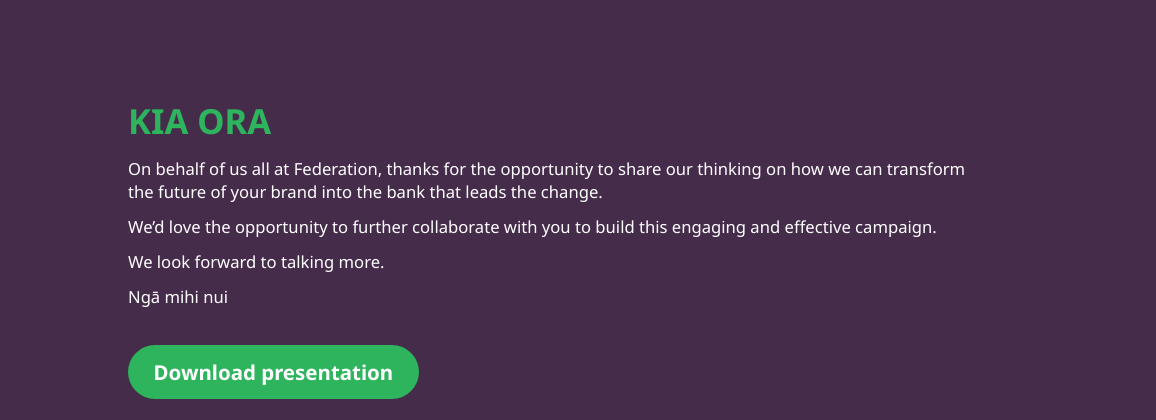
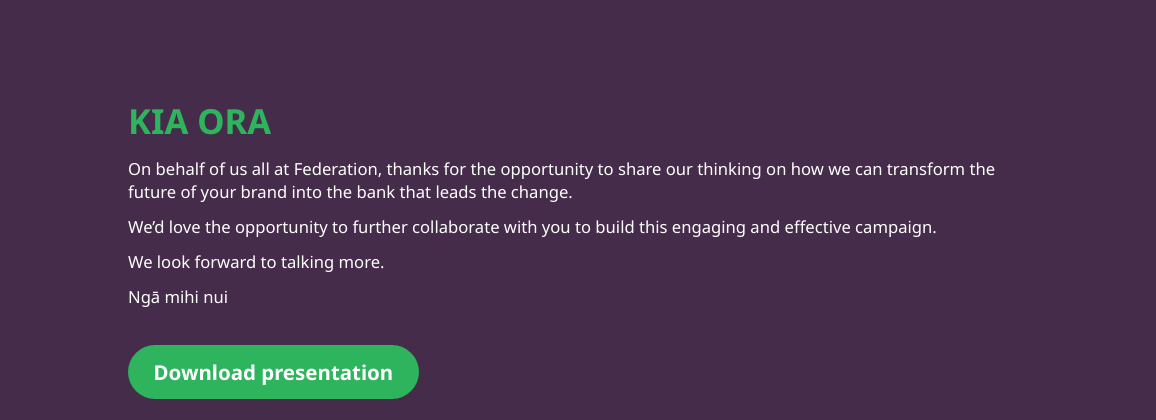
Before and after one commit to thisisannie/co-op, a website: page index.html in a window 1280 px wide. Shown: the part 151-571 px from the top of the page, 0-1156 px from the left. Drawn offline with Linux system fonts and the light colour scheme.

Commit message:
Section padding tweak

```diff
--- a/assets/scss/_layouts.scss
+++ b/assets/scss/_layouts.scss
@@ -1,7 +1,5 @@
 .page {
 	position: relative;
-	height: 100vh;
-	width: 100vw;
 	overflow-x: hidden;
 	background-color: $aubergine;
 }
@@ -16,6 +14,6 @@
 section {
 	margin: 100px 0;
 	@media (min-width: 800px) {
-		padding-right: 14vw;
+    padding-right: 14vh; // offset for Federation logo
 	}
 }
```
Also changed, not shown: assets/css/styles.css.
